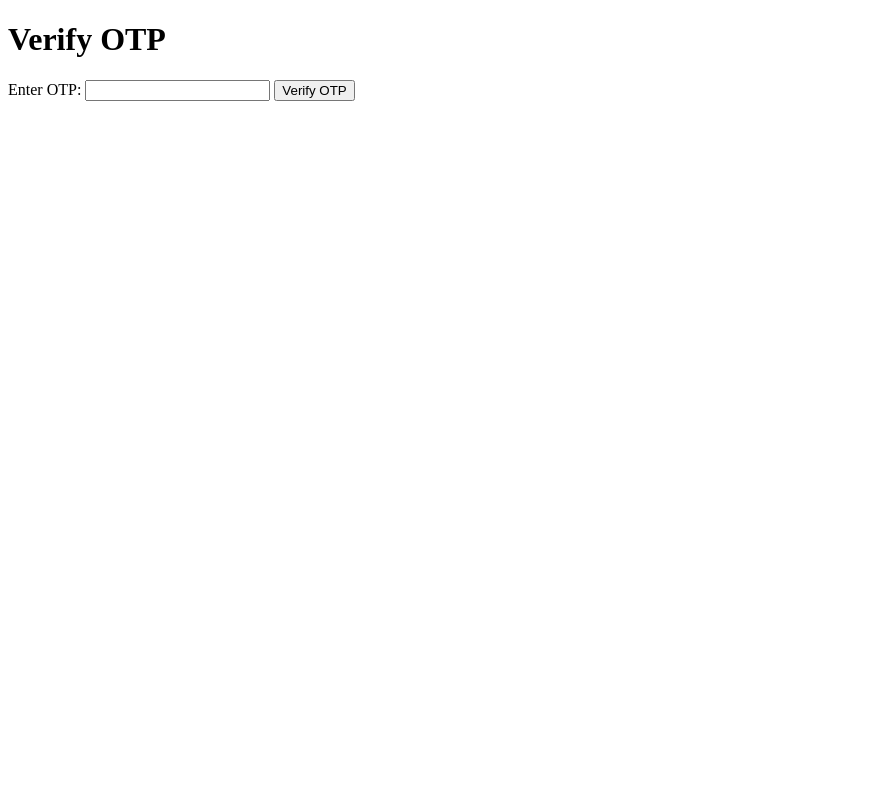
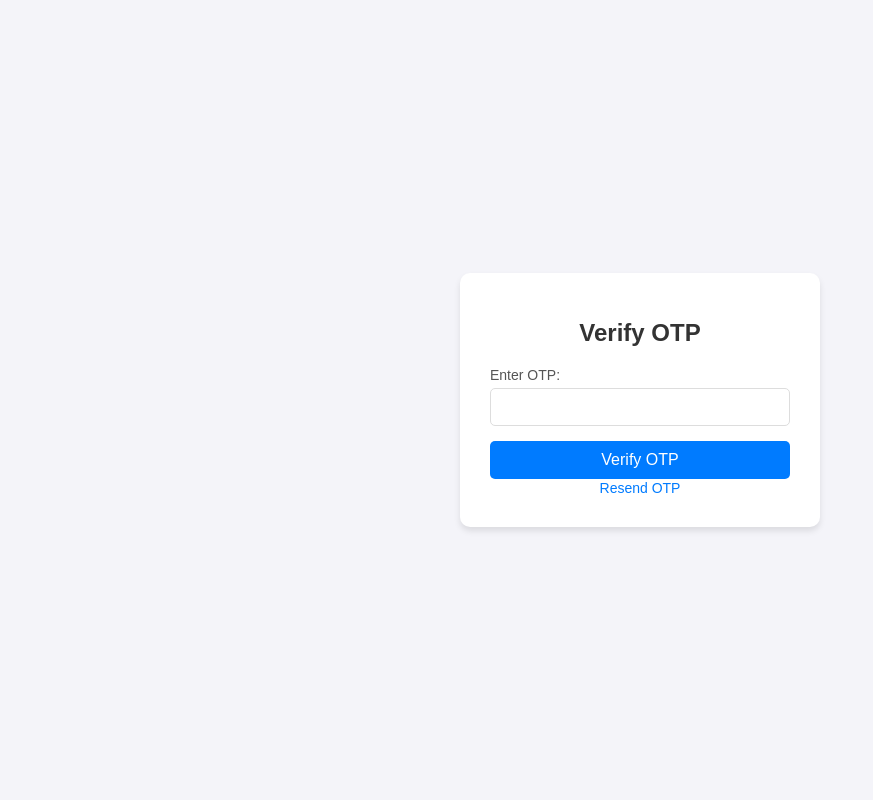
Before and after one commit to Mntgy/pfe, a PHP site: page /verify_otp.php in a window 1280 px wide. Shown: the whole page, without its empty margins (0-873 px from the left). Run offline with PHP 8.4, Linux system fonts and the light colour scheme.

Commit message:
Update verify_otp.php

```diff
--- a/verify_otp.php
+++ b/verify_otp.php
@@ -51,7 +51,100 @@ if ($_SERVER['REQUEST_METHOD'] === 'POST' && isset($_POST['verify_otp'])) {
     <meta name="viewport" content="width=device-width, initial-scale=1.0">
     <title>Verify OTP</title>
     <style>
-        /* Add your CSS styles here */
+        /* General body styling */
+        body {
+            font-family: Arial, sans-serif;
+            margin: 0;
+            padding: 0;
+            background: #f4f4f9; /* Light background color */
+            display: flex;
+            justify-content: center;
+            align-items: center;
+            height: 100vh;
+        }
+
+        /* Container for the OTP form */
+        .login-container {
+            background: #ffffff; /* White background for the form */
+            padding: 30px;
+            border-radius: 10px; /* Rounded corners */
+            box-shadow: 0 4px 6px rgba(0, 0, 0, 0.1); /* Subtle shadow */
+            width: 300px;
+            text-align: center;
+        }
+
+        /* OTP header */
+        .login-container h1 {
+            margin-bottom: 20px;
+            font-size: 24px;
+            color: #333333;
+        }
+
+        /* Label styling */
+        .login-container label {
+            display: block;
+            margin-bottom: 5px;
+            font-size: 14px;
+            color: #555555;
+            text-align: left;
+        }
+
+        /* Input field for OTP */
+        .login-container input[type="text"] {
+            width: 100%;
+            padding: 10px;
+            margin-bottom: 15px;
+            border: 1px solid #ddd;
+            border-radius: 5px;
+            box-sizing: border-box;
+            font-size: 14px;
+        }
+
+        /* Focus effect for input field */
+        .login-container input[type="text"]:focus {
+            border-color: #007bff; /* Blue outline on focus */
+            outline: none;
+            box-shadow: 0 0 3px rgba(0, 123, 255, 0.5);
+        }
+
+        /* Button styling */
+        .login-container button {
+            background: #007bff; /* Blue background */
+            color: #ffffff; /* White text */
+            padding: 10px 15px;
+            border: none;
+            border-radius: 5px;
+            width: 100%;
+            font-size: 16px;
+            cursor: pointer;
+            transition: background 0.3s ease;
+        }
+
+        /* Button hover effect */
+        .login-container button:hover {
+            background: #0056b3; /* Darker blue */
+        }
+
+        /* Error message styling */
+        .login-container .error-message {
+            color: red;
+            font-size: 14px;
+            margin-bottom: 15px;
+            text-align: center;
+        }
+
+        /* Resend OTP link styling */
+        .login-container .resend-otp {
+            margin-top: 10px;
+            font-size: 14px;
+            color: #007bff;
+            text-decoration: none;
+            cursor: pointer;
+        }
+
+        .login-container .resend-otp:hover {
+            text-decoration: underline;
+        }
     </style>
 </head>
 <body>
@@ -65,6 +158,7 @@ if ($_SERVER['REQUEST_METHOD'] === 'POST' && isset($_POST['verify_otp'])) {
             <input type="text" id="otp" name="otp" required>
             <button type="submit" name="verify_otp">Verify OTP</button>
         </form>
+        <a href="#" class="resend-otp">Resend OTP</a>
     </div>
 </body>
 </html>
```
